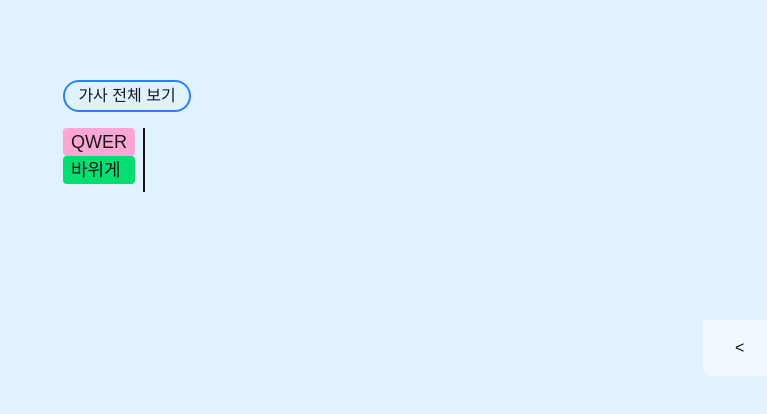
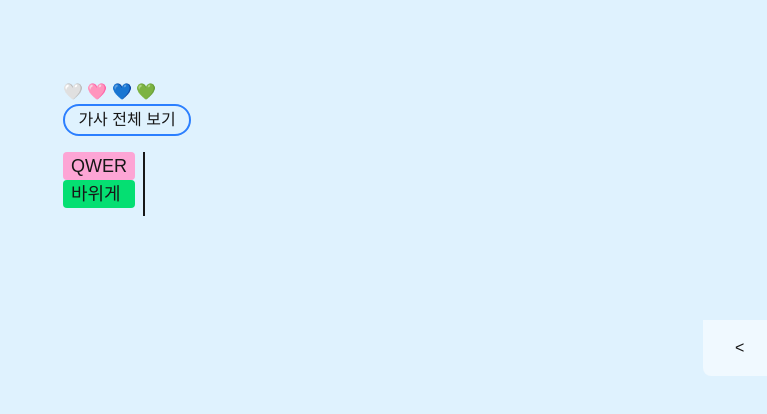
Before and after one commit to ydk1104/qwer-call, a Next.js app: page / in a window 1280 px wide. Shown: the top 414 px of the page, without its empty margins (513-1280 px from the left). Built offline with nearby package versions, Linux system fonts and the light colour scheme; a web font is replaced by a local one.

Commit message:
하트 로딩 깨짐 방지

```diff
--- a/src/app/page.tsx
+++ b/src/app/page.tsx
@@ -59,6 +59,7 @@
       </div>
       <div className="flex p-20">
         <div>
+          🤍 🩷 💙 💚
           <button
             onClick={toggleOpen}
             className="
```
